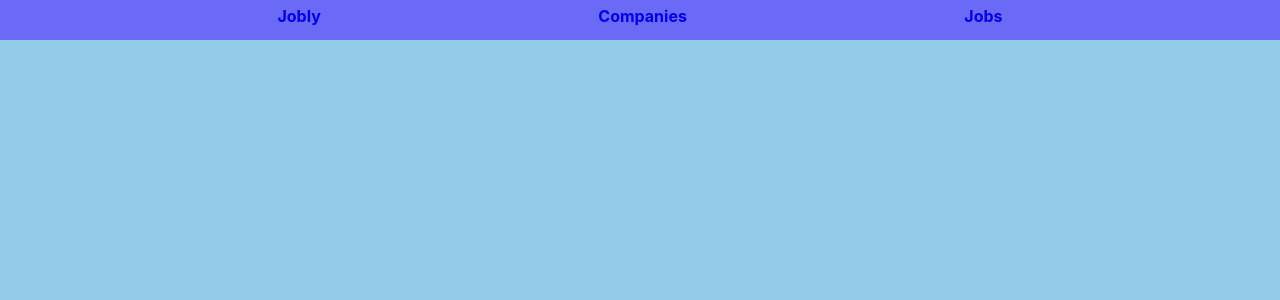
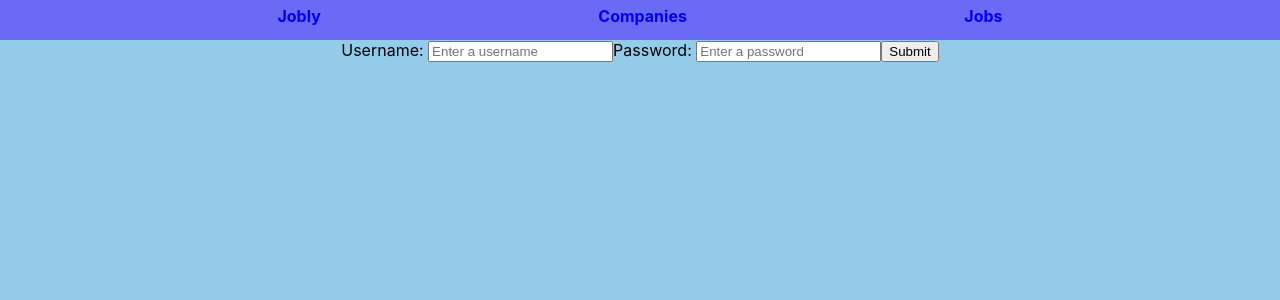
Before and after one commit to Teagan-McClintock/react-jobly, a React (Create React App) app: page /login in a window 1280 px wide. Shown: the top 300 px of the page. Built offline with nearby package versions, Linux system fonts and the light colour scheme; no server answers.

Commit message:
Can sort of log in due to writing LoginPage and modifying LoginForm. Can't yet fail to log in gracefully.

```diff
--- a/src/LoginForm.js
+++ b/src/LoginForm.js
@@ -26,7 +26,8 @@ function LoginForm({ onSubmit, errors, defaultData }) {
   const [formData, setFormData] = useState(defaultData);
 
   function handleChange(evt) {
-    const { name, value } = evt.target.value;
+    const { name, value } = evt.target;
+    console.log("Name, value in handleChange", name, value);
     setFormData(currFormData => ({
       ...currFormData,
       [name]: value
@@ -40,7 +41,7 @@ function LoginForm({ onSubmit, errors, defaultData }) {
 
   return (
     <form className="LoginForm" onSubmit={handleSubmit}>
-      <label htmlFor="username"></label>
+      <label htmlFor="username">Username: </label>
       <input
         id="username"
         required
@@ -51,7 +52,7 @@ function LoginForm({ onSubmit, errors, defaultData }) {
         onChange={handleChange}
         />
 
-      <label htmlFor="password"></label>
+      <label htmlFor="password">Password: </label>
       <input
         id="password"
         required
@@ -61,7 +62,7 @@ function LoginForm({ onSubmit, errors, defaultData }) {
         value={formData.password}
         onChange={handleChange}
         />
-      <button></button>
+      <button>Submit</button>
     </form>
 
   );
--- a/src/LoginPage.js
+++ b/src/LoginPage.js
@@ -1,5 +1,8 @@
 
 import LoginForm from "./LoginForm";
+import JoblyApi from "./api";
+import { useNavigate } from "react-router-dom";
+import { useState } from "react";
 
 /**
  *  Processes user inputs (from form) and attempts to authenticate user
@@ -20,6 +23,36 @@ import LoginForm from "./LoginForm";
  */
 function LoginPage({ loginUser }) {
   console.log("LoginPage rendered, prop loginUser:", loginUser);
+  const [isLoading, setIsLoading] = useState(false);
+  const [userData, setUserData] = useState();
+
+  const navigate = useNavigate();
+
+  async function fetchUserToken(credentials){
+    const token = await JoblyApi.signIn(credentials);
+    console.log("RESULT", token);
+    if (token){
+      JoblyApi.token = token;
+      //Update context
+      navigate("/");
+    }
+    else {
+      console.log("In ELSE");
+      return <LoginForm onSubmit={fetchUserToken}
+        errors={token.error.message}
+        defaultData={credentials}/>
+    }
+  }
+
+  function handleSubmit(credentials){
+    setIsLoading(true);
+    fetchUserToken(credentials);
+    setIsLoading(false);
+  }
+
+  return (
+    <LoginForm onSubmit={handleSubmit} defaultData={{username: "", password: ""}} />
+  )
 
 }
 
```
